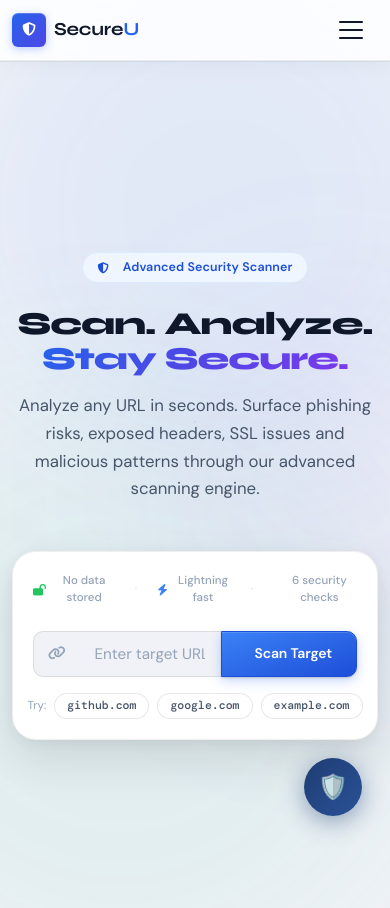
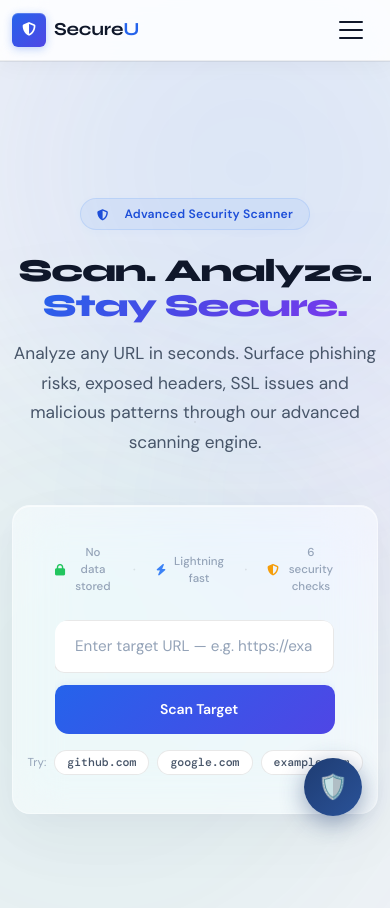
Before and after one commit to Rudra4604/SecureU, a Flask app: page / in a window 390 px wide. Run offline with Flask 3, Linux system fonts and the light colour scheme.

Commit message:
Polished landing page UI, updated responsive card layout and navigation styles

```diff
--- a/static/style.css
+++ b/static/style.css
@@ -305,28 +327,68 @@
 /* ═══════════════════════════════════════════════════════════ */
 
 .hero-section {
-  padding: 80px 0 60px;
+  padding: 120px 0 80px;
   position: relative;
+  overflow: hidden;
 }
 
-/* Decorative glows — muted for light theme */
+/* Premium Floating Glows (GPU Accelerated & Performance Friendly) */
+@keyframes floatGlow1 {
+  0%, 100% { transform: translate(0, 0) scale(1); opacity: 0.7; }
+  33%      { transform: translate(30px, -40px) scale(1.05); opacity: 0.85; }
+  66%      { transform: translate(-15px, 20px) scale(0.95); opacity: 0.6; }
+}
+
+@keyframes floatGlow2 {
+  0%, 100% { transform: translate(0, 0) scale(1); opacity: 0.6; }
+  50%      { transform: translate(-40px, 30px) scale(1.1); opacity: 0.75; }
+}
+
+@keyframes floatGlow3 {
+  0%, 100% { transform: translate(0, 0) scale(1); opacity: 0.5; }
+  50%      { transform: translate(20px, 20px) scale(0.9); opacity: 0.65; }
+}
+
 .glow-bg {
   position: fixed;
   border-radius: 50%;
-  filter: blur(80px);
+  filter: blur(100px);
   z-index: 0;
   pointer-events: none;
 }
 
-.glow-1 { top: -5%;  left: -8%;  width: 500px; height: 500px; background: rgba(59,130,246,0.08); }
-.glow-2 { bottom:-15%; right:-8%; width: 600px; height: 600px; background: rgba(16,185,129,0.06); }
-.glow-3 { top: 35%;  left: 35%;  width: 400px; height: 400px; background: rgba(139,92,246,0.05); }
+.glow-1 {
+  top: -5%;
+  left: -8%;
+  width: 500px;
+  height: 500px;
+  background: rgba(59, 130, 246, 0.12);
+  animation: floatGlow1 22s ease-in-out infinite;
+}
+
+.glow-2 {
+  bottom: -15%;
+  right: -8%;
+  width: 600px;
+  height: 600px;
+  background: rgba(16, 185, 129, 0.08);
+  animation: floatGlow2 26s ease-in-out infinite;
+}
+
+.glow-3 {
+  top: 35%;
+  left: 35%;
+  width: 400px;
+  height: 400px;
+  background: rgba(139, 92, 246, 0.07);
+  animation: floatGlow3 24s ease-in-out infinite;
+}
 
 .hero-title {
   font-family: var(--font-display);
-  font-size: clamp(2.4rem, 5vw, 3.8rem);
+  font-size: clamp(2.6rem, 5.5vw, 4rem);
   font-weight: 800;
-  letter-spacing: -0.03em;
+  letter-spacing: -0.035em;
   line-height: 1.08;
   color: var(--text-primary);
 }
@@ -339,76 +401,147 @@
 }
 
 .hero-subtitle {
-  font-size: 1.05rem;
+  font-size: 1.08rem;
   font-weight: 400;
-  line-height: 1.65;
+  line-height: 1.7;
   color: var(--text-secondary);
 }
 
-/* Cyber badge */
+/* Premium Cybersecurity Badge */
 .cyber-badge {
   display: inline-flex;
   align-items: center;
-  gap: 6px;
-  background: var(--blue-50);
-  border: 1px solid var(--blue-100);
+  gap: 8px;
+  background: rgba(59, 130, 246, 0.08);
+  border: 1px solid rgba(59, 130, 246, 0.15);
   color: var(--blue-700);
-  font-size: 0.78rem;
+  font-size: 0.76rem;
   font-weight: 600;
-  padding: 5px 14px;
+  padding: 6px 16px;
   border-radius: 99px;
-  letter-spacing: 0.01em;
+  letter-spacing: 0.02em;
+  box-shadow: 0 2px 10px rgba(59, 130, 246, 0.03);
+  transition: all var(--t-fast) ease;
 }
 
-/* Scan form */
+.cyber-badge:hover {
+  background: rgba(59, 130, 246, 0.12);
+  border-color: rgba(59, 130, 246, 0.25);
+  transform: translateY(-0.5px);
+}
+
+/* Premium Glassmorphic Scan Card */
 .scan-form-wrapper {
-  background: var(--surface-1);
-  border: 1px solid var(--border-subtle);
-  border-radius: var(--radius-2xl);
-  box-shadow: var(--shadow-xl);
-  padding: 32px 36px;
+  background: rgba(255, 255, 255, 0.5) !important;
+  backdrop-filter: blur(24px) saturate(190%);
+  -webkit-backdrop-filter: blur(24px) saturate(190%);
+  border: 1px solid rgba(255, 255, 255, 0.4) !important;
+  border-radius: var(--radius-xl) !important;
+  box-shadow: 0 8px 32px 0 rgba(31, 38, 135, 0.03),
+              0 24px 64px rgba(0, 0, 0, 0.04),
+              inset 0 1px 0 rgba(255, 255, 255, 0.6);
+  padding: 38px 42px !important;
+  transition: all var(--t-mid) var(--ease-out);
+}
+
+.scan-form-wrapper:hover {
+  background: rgba(255, 255, 255, 0.65) !important;
+  box-shadow: 0 12px 40px 0 rgba(31, 38, 135, 0.06),
+              0 32px 80px rgba(0, 0, 0, 0.06),
+              inset 0 1px 0 rgba(255, 255, 255, 0.8);
+  transform: translateY(-2px);
+  border-color: rgba(255, 255, 255, 0.6) !important;
+}
+
+/* Inset Floating Pill Input Field */
+.input-group {
+  background: #ffffff;
+  border: 1.5px solid var(--border-default) !important;
+  border-radius: 100px !important;
+  overflow: hidden;
+  transition: all var(--t-mid) var(--ease-out);
+  box-shadow: 0 4px 18px rgba(0, 0, 0, 0.02);
+  padding: 4px;
+}
+
+.input-group:focus-within {
+  border-color: var(--blue-500) !important;
+  box-shadow: 0 0 0 4px rgba(59, 130, 246, 0.12), 0 8px 24px rgba(0, 0, 0, 0.03);
+}
+
+.input-group-text {
+  background: transparent !important;
+  border: none !important;
+  color: var(--text-secondary) !important;
+  padding-left: 20px !important;
+  padding-right: 8px !important;
 }
 
 .scan-input {
   font-family: var(--font-body);
-  font-size: 0.95rem;
+  font-size: 0.95rem !important;
   font-weight: 400;
-  background: var(--surface-base) !important;
-  border: 1px solid var(--border-default) !important;
-  border-left: none !important;
+  background: transparent !important;
+  border: none !important;
   color: var(--text-primary) !important;
-  padding: 11px 16px;
-  transition: border-color var(--t-fast) ease, box-shadow var(--t-fast) ease;
+  padding: 11px 12px !important;
+  border-radius: 0 !important;
 }
 
-.scan-input::placeholder { color: var(--text-tertiary); }
+.scan-input::placeholder {
+  color: var(--text-tertiary);
+}
 
 .scan-input:focus {
-  outline: none;
-  background: var(--surface-1) !important;
-  border-color: var(--blue-500) !important;
+  outline: none !important;
   box-shadow: none !important;
 }
 
-.input-group:focus-within {
-  box-shadow: var(--shadow-blue);
-  border-radius: var(--radius-md);
+.input-group .btn-cyber {
+  border-radius: 100px !important;
+  margin: 0 !important;
+  padding: 10px 24px !important;
+  font-size: 0.88rem;
+  background: linear-gradient(135deg, var(--blue-600) 0%, #4f46e5 100%) !important;
+  border: none !important;
+  box-shadow: 0 4px 12px rgba(37, 99, 235, 0.2);
+  display: flex;
+  align-items: center;
+  transition: all 0.25s var(--ease-out);
 }
 
-.input-group-text {
-  background: var(--surface-base) !important;
-  border: 1px solid var(--border-default) !important;
-  border-right: none !important;
-  border-radius: var(--radius-md) 0 0 var(--radius-md) !important;
-  color: var(--text-tertiary) !important;
-  padding: 0 14px;
+.input-group .btn-cyber:hover {
+  transform: scale(1.02) translateY(-0.5px);
+  box-shadow: 0 6px 18px rgba(37, 99, 235, 0.32);
 }
 
-.scan-input { border-radius: 0 !important; }
-
-.input-group .btn-cyber {
-  border-radius: 0 var(--radius-md) var(--radius-md) 0 !important;
-  padding: 11px 24px;
+/* Stacking for responsiveness under 576px */
+@media (max-width: 576px) {
+  .input-group {
+    border-radius: var(--radius-lg) !important;
+    flex-direction: column;
+    background: transparent;
+    border: none !important;
+    box-shadow: none !important;
+    gap: 12px;
+    padding: 0;
+  }
+  .input-group-text {
+    display: none !important;
+  }
+  .scan-input {
+    background: #ffffff !important;
+    border: 1.5px solid var(--border-default) !important;
+    border-radius: var(--radius-md) !important;
+    padding: 14px 20px !important;
+    width: 100% !important;
+  }
+  .input-group .btn-cyber {
+    border-radius: var(--radius-md) !important;
+    width: 100% !important;
+    padding: 14px 20px !important;
+    justify-content: center;
+  }
 }
 
 /* Feature cards on home */
--- a/templates/index.html
+++ b/templates/index.html
@@ -47,7 +47,7 @@
             <!-- Trust signals inside form -->
             <div class="d-flex align-items-center justify-content-center gap-3 mb-4" style="gap:20px!important;">
                 <span class="d-flex align-items-center gap-2 fs-xs fw-medium" style="color:var(--text-tertiary);">
-                    <i class="fa-solid fa-lock-open" style="color:var(--green-500);"></i> No data stored
+                    <i class="fa-solid fa-lock" style="color:var(--green-500);"></i> No data stored
                 </span>
                 <span style="color:var(--border-default);">·</span>
                 <span class="d-flex align-items-center gap-2 fs-xs fw-medium" style="color:var(--text-tertiary);">
@@ -55,7 +55,7 @@
                 </span>
                 <span style="color:var(--border-default);">·</span>
                 <span class="d-flex align-items-center gap-2 fs-xs fw-medium" style="color:var(--text-tertiary);">
-                    <i class="fa-solid fa-shield-check" style="color:var(--amber-500);"></i> 6 security checks
+                    <i class="fa-solid fa-shield-halved" style="color:var(--amber-500);"></i> 6 security checks
                 </span>
             </div>
 
```
Also changed, not shown: other parts of static/style.css (+29 -7 lines).
